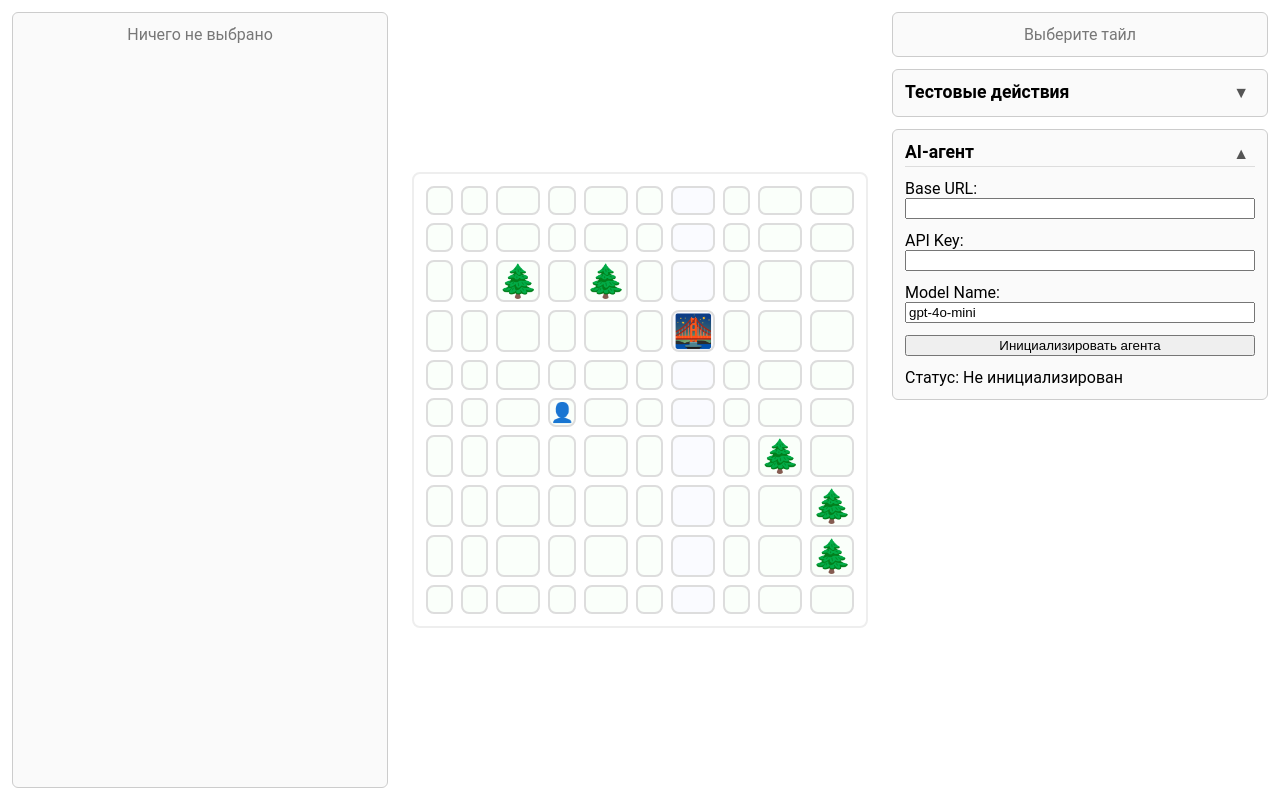
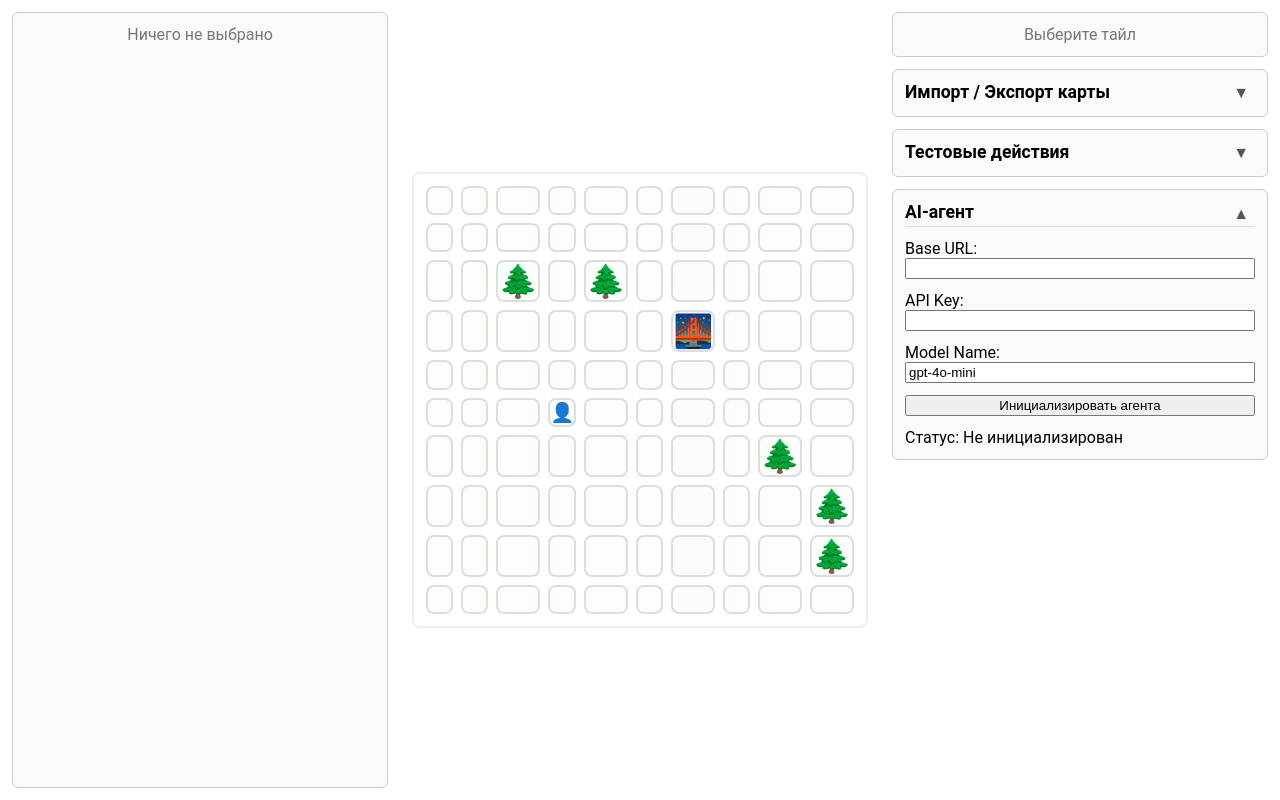
Before and after one commit to theqoqqi/ai-survival-sim, a React (Create React App) app: page / in a window 1280 px wide. Built offline with nearby package versions, Linux system fonts and the light colour scheme.

Commit message:
feat: add ImportExportPanel to MainScreen

```diff
--- a/src/components/screens/MainScreen.tsx
+++ b/src/components/screens/MainScreen.tsx
@@ -11,6 +11,7 @@ import { TestActionsPanel } from '../sidebar/TestActionsPanel';
 import { AgentPanel } from '../sidebar/agentPanel/AgentPanel';
 import { AgentMove } from '../../agent/AgentMove';
 import { MoveListPanel } from '../sidebar/moveListPanel/MoveListPanel';
+import { ImportExportPanel } from '../sidebar/ImportExportPanel';
 
 export default function MainScreen() {
     const [selectedTile, setSelectedTile] = React.useState<Tile | null>(null);
@@ -63,6 +64,11 @@ export default function MainScreen() {
                         onClickEntity={onClickEntity}
                     />
                 )}
+                <ImportExportPanel
+                    worldMap={worldMap}
+                    onImport={setWorldMap}
+                    autoImport
+                />
                 <TestActionsPanel
                     worldMap={worldMap}
                     onApplyMove={handleApplyMove}
```
